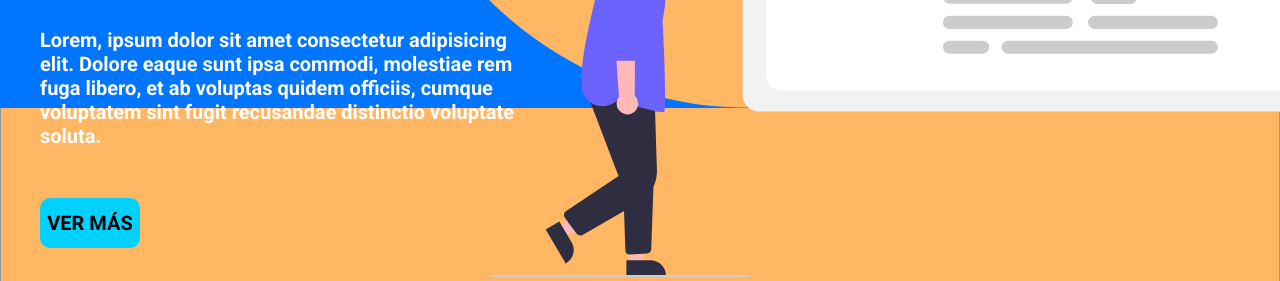
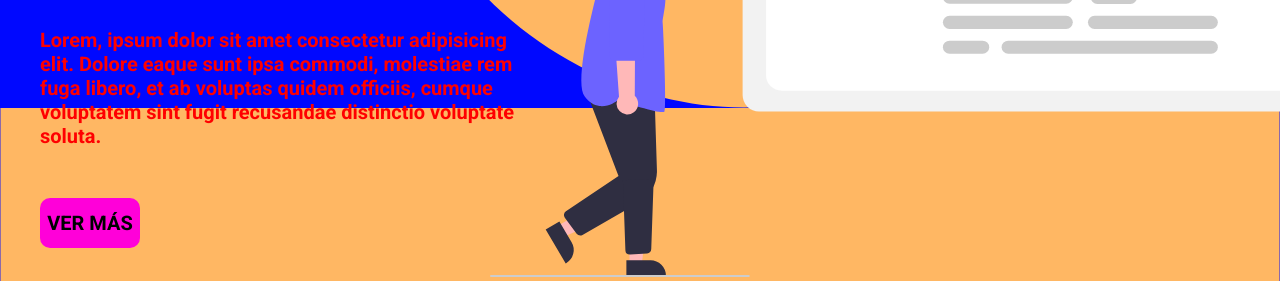
Before and after one commit to rquintg/Certification, a plain HTML site: page index.html in a window 1280 px wide. Shown: the part 590-871 px from the top of the page. Drawn offline with Linux system fonts and the light colour scheme.

Commit message:
Se actualizo colores del landing

```diff
--- a/CSS/landing.css
+++ b/CSS/landing.css
@@ -7,7 +7,7 @@
 body{
     background-image: url(../img/Vector\ 1.svg);
     background-size: cover;
-    background-color: #0075FF;
+    background-color: #0008ff;
     background-position: right top;
     position: absolute;
 }
@@ -23,7 +23,7 @@ body{
 .textos{
     margin-left: 40px;
     z-index: 1;
-    color: white;
+    color: red;
 }
 
 .titulo{
@@ -42,16 +42,18 @@ body{
 
 button{
     display: inline-block;
+    cursor: pointer;
     width: 100px;
     height: 50px;
     border-radius: 10px;
     border-style: none;
     font-size: 20px;
-    background-color: #00D1FF;
+    background-color: #ff00d9;
+    color: white;
 }
 
 button:hover{
-    background-color: rgb(0, 81.96, 100, 0.9);
+    background-color: rgba(255, 213, 0, 0.9);
     text-decoration: underline;
 }
 
```
